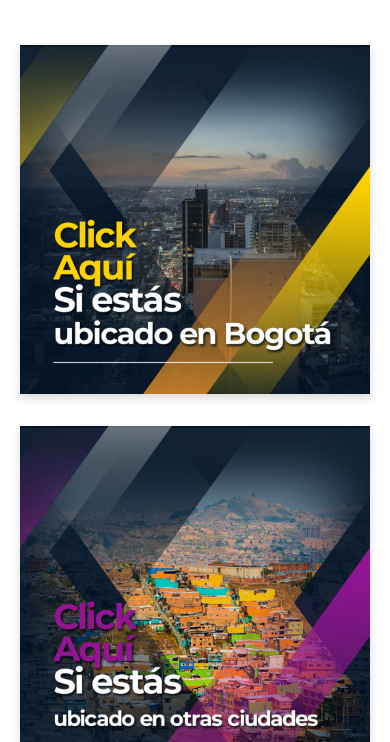
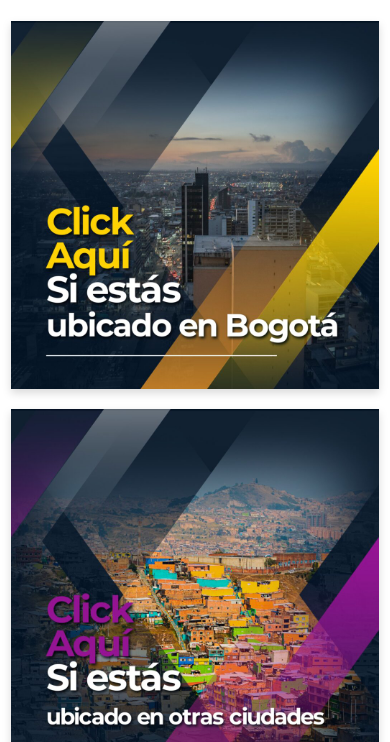
Before and after one commit to Centro-Juridico-Internacional/Abogado-Consulta-en-linea-Pagos, an Astro site: page / in a window 390 px wide. Shown: the part 102-844 px from the top of the page. Built offline with nearby package versions, Linux system fonts and the light colour scheme; Astro itself is replaced by a stand-in of ours.

Commit message:
[FIX] Size img ImgSection.astro

```diff
--- a/src/components/ImgSection.astro
+++ b/src/components/ImgSection.astro
@@ -9,16 +9,18 @@ const { hrefOne, srcImgOne, hrefTwo, srcImgTwo } = Astro.props;
 ---
 
 <h1 class="max-h-fit min-h-80">
-	<div class="mt-12 flex w-full flex-col items-center justify-evenly gap-y-8 md:flex-row">
+	<div
+		class="mt-6 flex w-full flex-col items-center justify-evenly gap-y-5 md:mt-12 md:flex-row md:gap-y-8"
+	>
 		<a
 			href={hrefOne}
 			class="z-10 flex items-center justify-center drop-shadow-lg transition-all duration-400 ease-out hover:-translate-y-1 hover:scale-105"
-			><img src={srcImgOne} alt="" class="w-[95%] max-w-[23rem] xl:max-w-[28rem]" /></a
+			><img src={srcImgOne} alt="" class="w-[45vh] max-w-[23rem] md:w-[95%] xl:max-w-[28rem]" /></a
 		>
 		<a
 			href={hrefTwo}
 			class="z-10 flex items-center justify-center drop-shadow-lg transition-all duration-400 ease-out hover:-translate-y-1 hover:scale-105"
-			><img src={srcImgTwo} alt="" class="w-[95%] max-w-[23rem] xl:max-w-[28rem]" /></a
+			><img src={srcImgTwo} alt="" class="w-[45vh] max-w-[23rem] md:w-[95%] xl:max-w-[28rem]" /></a
 		>
 	</div>
 </h1>
```
